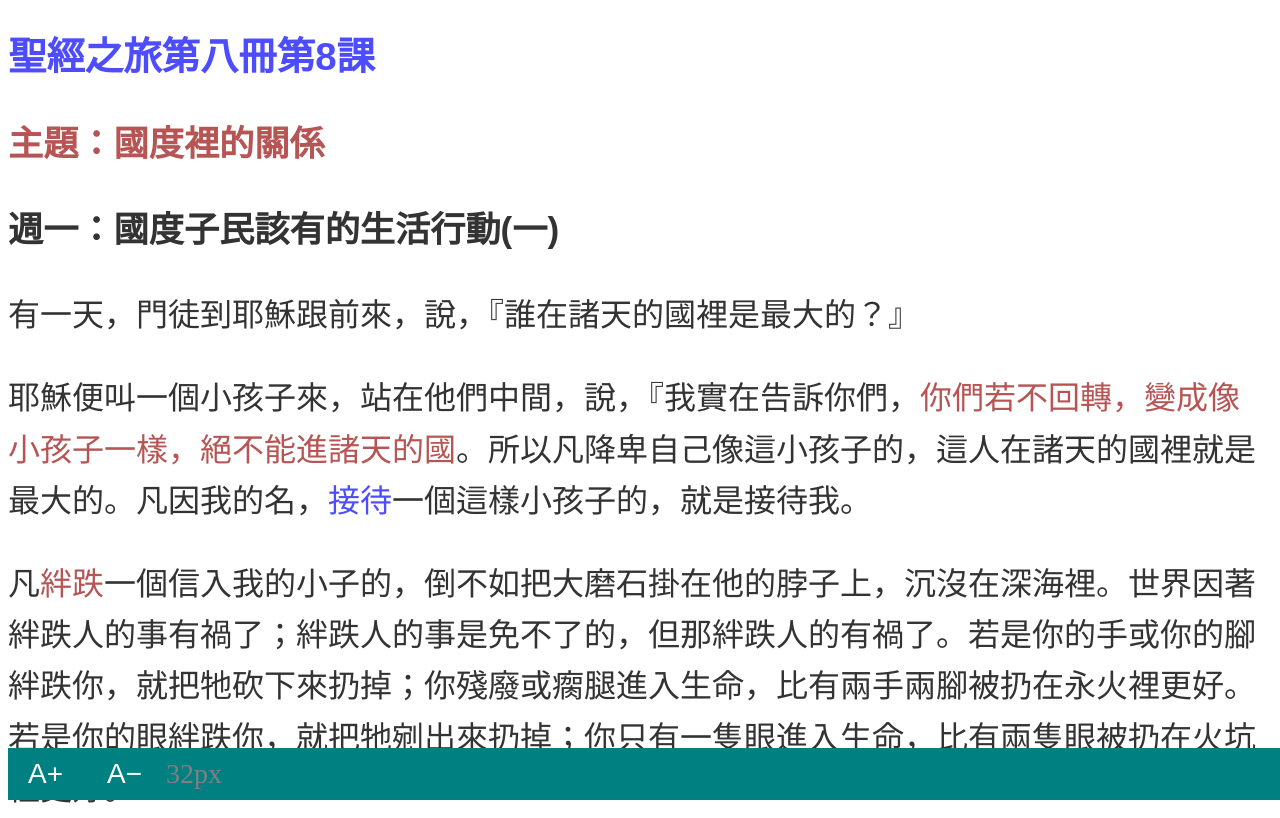
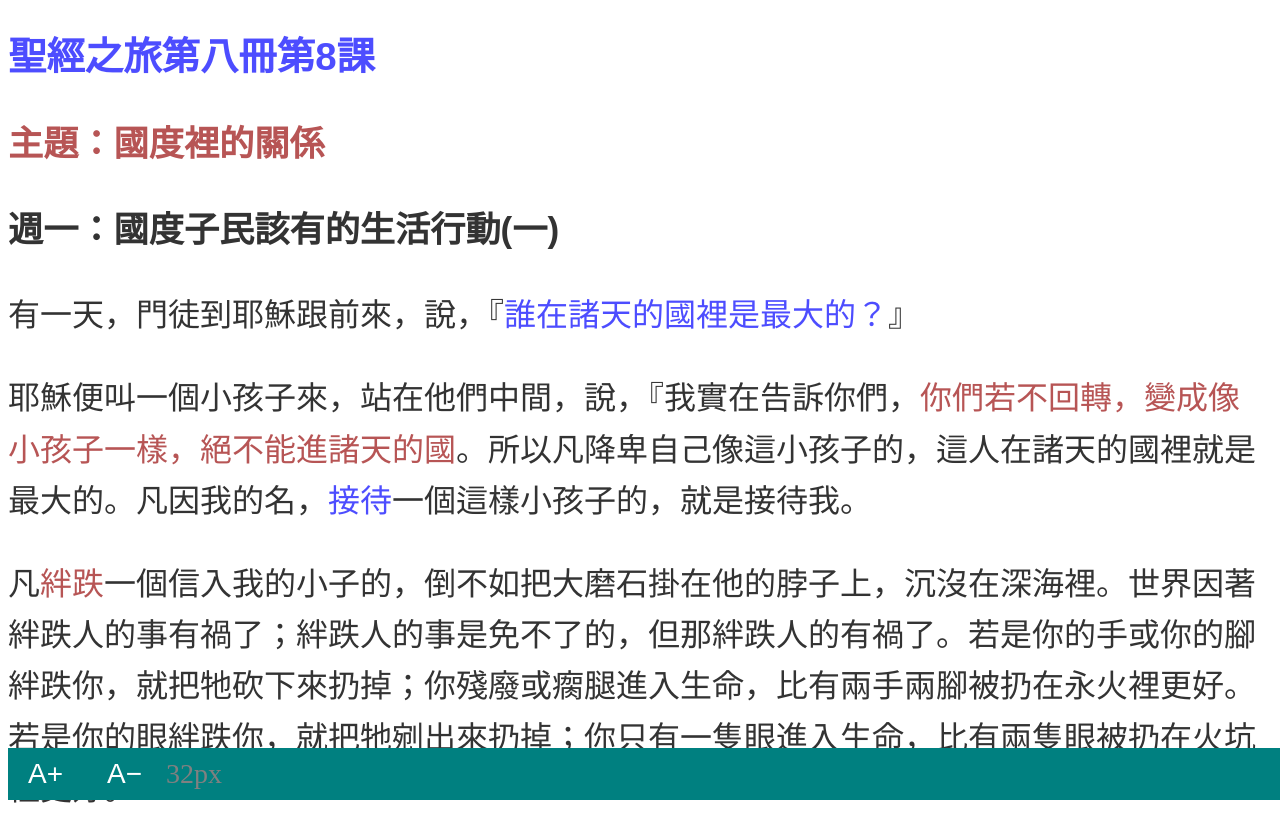
Before and after one commit to jerry-artila/jerry-artila.github.io, a plain HTML site: page 東2排/第八課週一.html in a window 1280 px wide. Shown: the top 818 px of the page. Drawn offline with Linux system fonts and the light colour scheme.

Commit message:
修改樣式

```diff
--- a/東2排/第八課週一.html
+++ b/東2排/第八課週一.html
@@ -12,7 +12,7 @@
     <h2 class="red">主題：國度裡的關係</h2>
     <h2>週一：國度子民該有的生活行動(一)</h2>
 
-<p>有一天，門徒到耶穌跟前來，說，『誰在諸天的國裡是最大的？』</p>
+<p>有一天，門徒到耶穌跟前來，說，『<span class="blue">誰在諸天的國裡是最大的？</span>』</p>
 <p>耶穌便叫一個小孩子來，站在他們中間，說，『我實在告訴你們，<span class="red">你們若不回轉，變成像小孩子一樣，絕不能進諸天的國</span>。所以凡降卑自己像這小孩子的，這人在諸天的國裡就是最大的。凡因我的名，<span class="blue">接待</span>一個這樣小孩子的，就是接待我。</p>
 
 <p>凡<span class="red">絆跌</span>一個信入我的小子的，倒不如把大磨石掛在他的脖子上，沉沒在深海裡。世界因著絆跌人的事有禍了；絆跌人的事是免不了的，但那絆跌人的有禍了。若是你的手或你的腳絆跌你，就把牠砍下來扔掉；你殘廢或瘸腿進入生命，比有兩手兩腳被扔在永火裡更好。若是你的眼絆跌你，就把牠剜出來扔掉；你只有一隻眼進入生命，比有兩隻眼被扔在火坑裡更好。</p>
```
